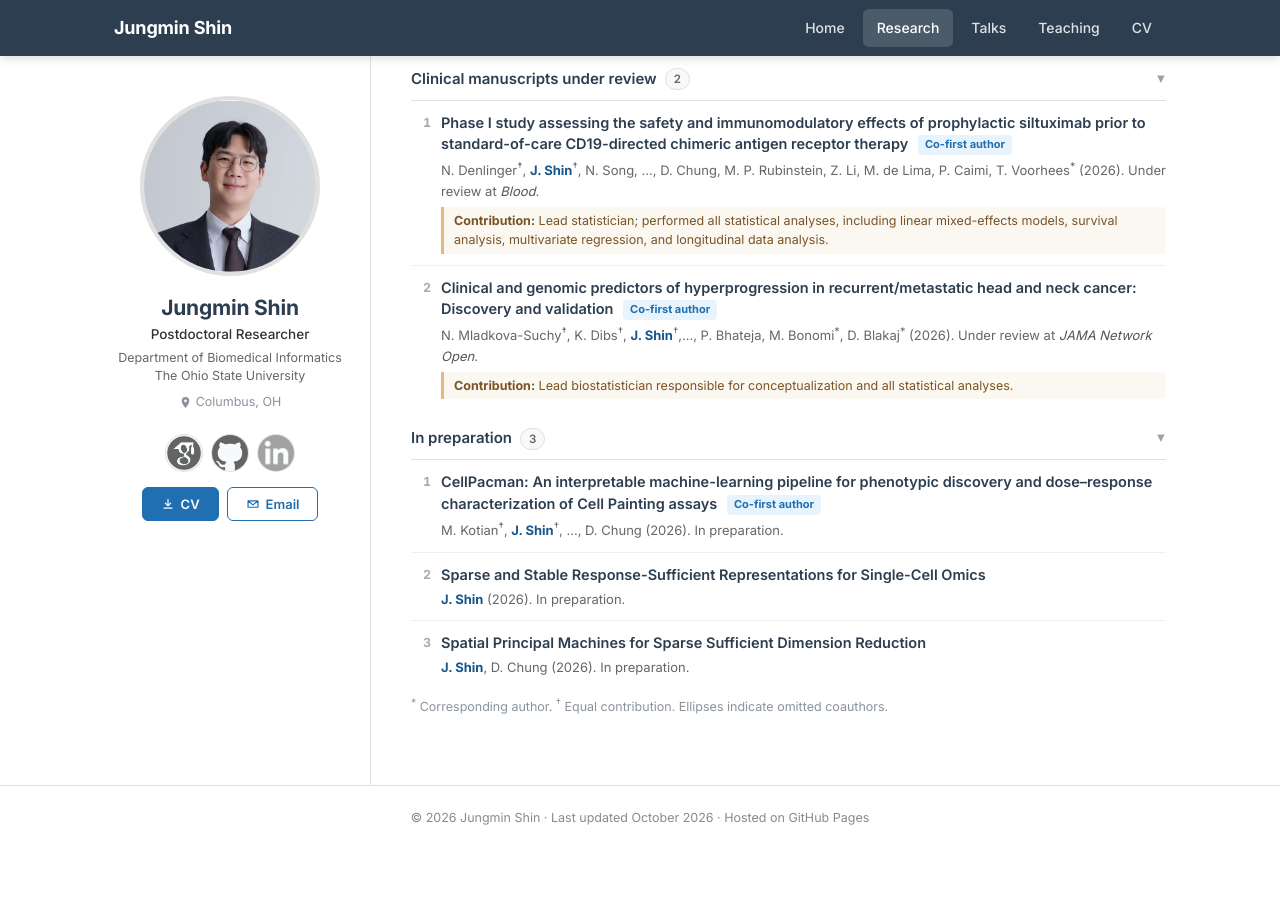
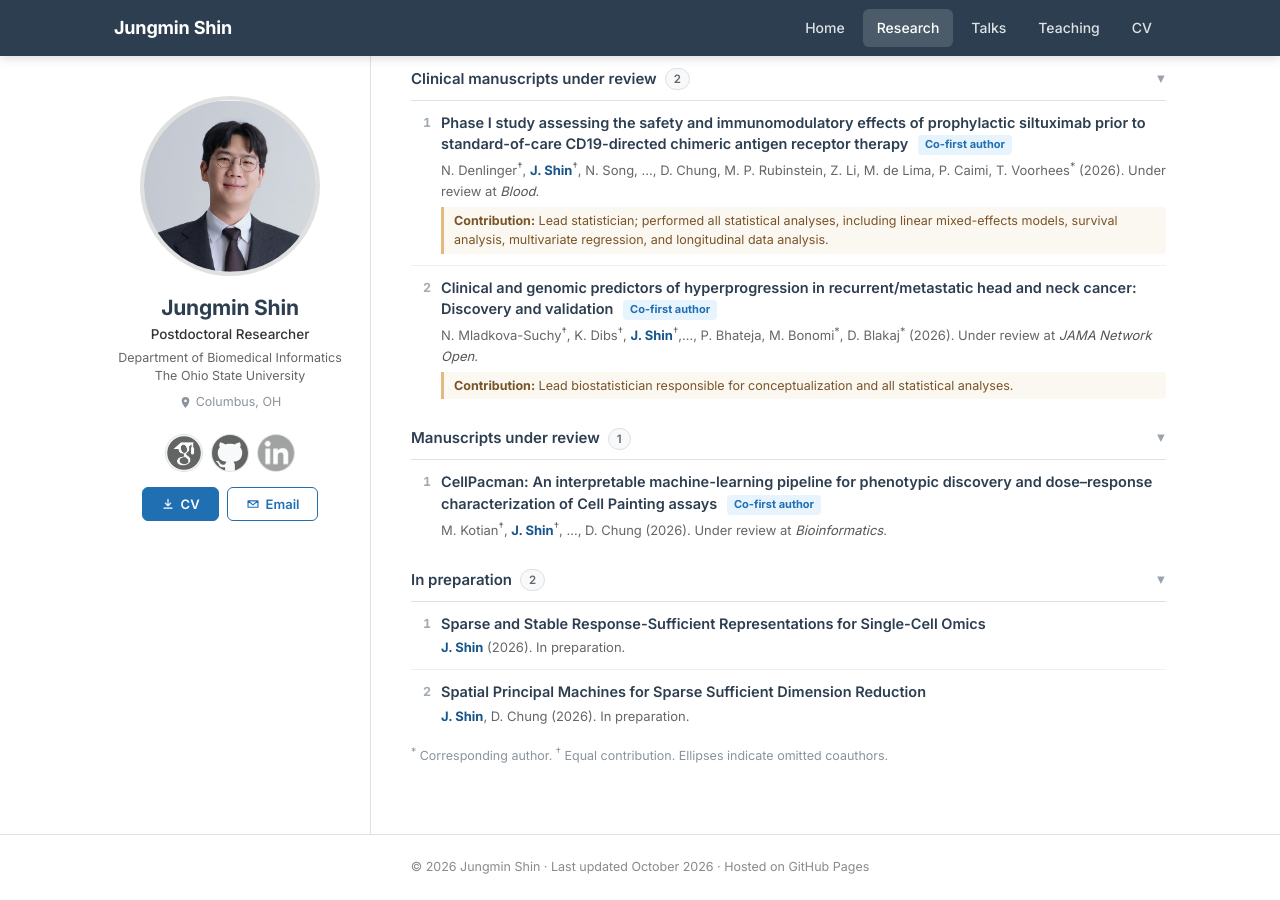
Before and after one commit to c16267/c16267.github.io, a Jekyll site: the page built from research.md, in a window 1280 px wide and 900 px high, scrolled down 2665 px. Built offline with Jekyll 4.4.1, drawn with Linux system fonts in a browser that asks for light colours; before the commit the page ends 3516 px from its top, so only the background shows below that.

Commit message:
Add new manuscripts under review and in preparation

```diff
--- a/research.md
+++ b/research.md
@@ -75,9 +75,14 @@ permalink: /research/
     </ol>
   </details>
   <details class="pub-group" open>
+    <summary><h3>Manuscripts under review</h3><span class="count"></span></summary>
+    <ol class="pub-list">
+      <li><div class="pub-title">CellPacman: An interpretable machine-learning pipeline for phenotypic discovery and dose–response characterization of Cell Painting assays <span class="badge badge--cofirst">Co-first author</span></div><div class="pub-meta">M. Kotian<sup>†</sup>, <strong>J. Shin</strong><sup>†</sup>, …, D. Chung (2026). Under review at <em>Bioinformatics</em>.</div></li>
+    </ol>
+  </details>
+  <details class="pub-group" open>
     <summary><h3>In preparation</h3><span class="count"></span></summary>
     <ol class="pub-list">
-      <li><div class="pub-title">CellPacman: An interpretable machine-learning pipeline for phenotypic discovery and dose–response characterization of Cell Painting assays <span class="badge badge--cofirst">Co-first author</span></div><div class="pub-meta">M. Kotian<sup>†</sup>, <strong>J. Shin</strong><sup>†</sup>, …, D. Chung (2026). In preparation.</div></li>
       <li><div class="pub-title">Sparse and Stable Response-Sufficient Representations for Single-Cell Omics</div><div class="pub-meta"><strong>J. Shin</strong> (2026). In preparation.</div></li>
       <li><div class="pub-title">Spatial Principal Machines for Sparse Sufficient Dimension Reduction</div><div class="pub-meta"><strong>J. Shin</strong>, D. Chung (2026). In preparation.</div></li>
     </ol>
```
